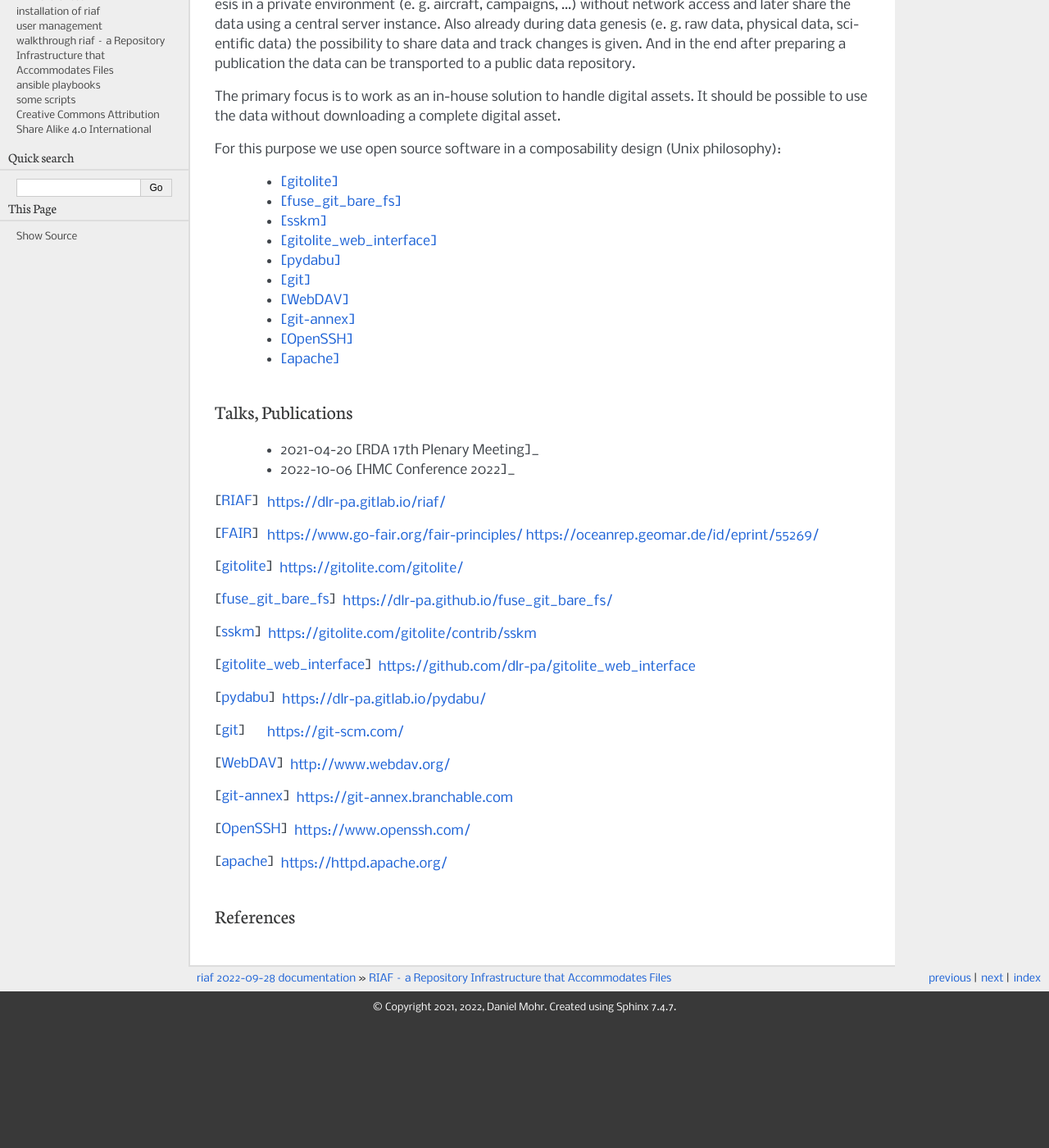
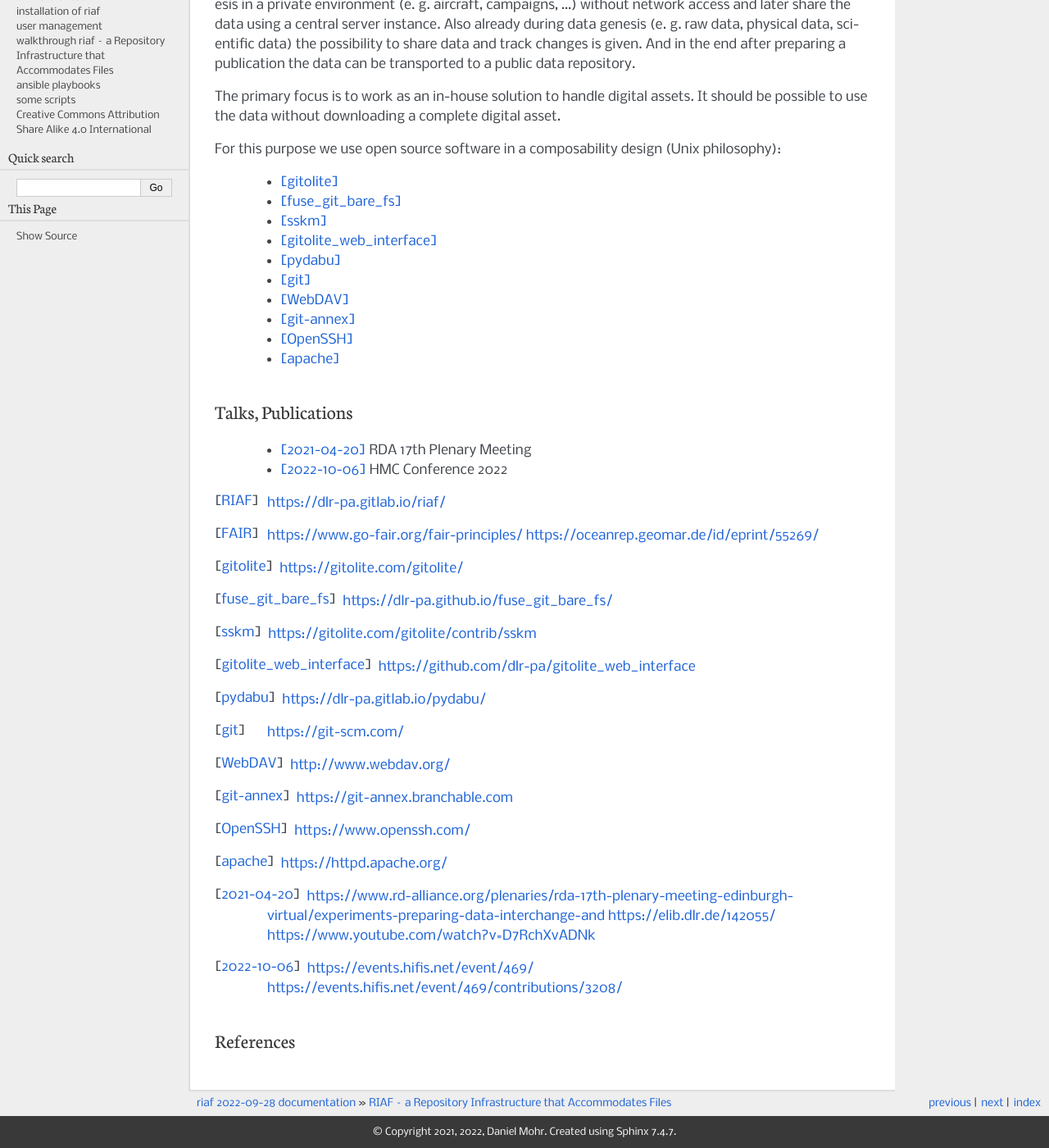
Before and after one commit to dlr-pa/riaf, a Sphinx documentation site: the page built from source/preamble.rst, in a window 1280 px wide and 1400 px high, scrolled down 388 px. Shown: the whole window at 82% size. Built offline with Sphinx 7.4.7, drawn with Linux system fonts in a browser that asks for light colours; before the commit the page ends 1636 px from its top, so only the background shows below that.

Commit message:
updated source/preamble.rst

```diff
--- a/source/preamble.rst
+++ b/source/preamble.rst
@@ -47,8 +47,8 @@ For this purpose we use open source software in a composability design
 Talks, Publications
 ___________________
 
-  * 2021-04-20 [RDA 17th Plenary Meeting]_
-  * 2022-10-06 [HMC Conference 2022]_
+  * [2021-04-20]_ RDA 17th Plenary Meeting
+  * [2022-10-06]_ HMC Conference 2022
 
 .. only:: html
 
@@ -67,5 +67,5 @@ ___________________
 .. [git-annex] https://git-annex.branchable.com
 .. [OpenSSH] https://www.openssh.com/
 .. [apache] https://httpd.apache.org/
-.. [RDA 17th Plenary Meeting] https://www.rd-alliance.org/plenaries/rda-17th-plenary-meeting-edinburgh-virtual/experiments-preparing-data-interchange-and https://elib.dlr.de/142055/ https://www.youtube.com/watch?v=D7RchXvADNk
-.. [HMC Conference 2022] https://events.hifis.net/event/469/ https://events.hifis.net/event/469/contributions/3208/
+.. [2021-04-20] https://www.rd-alliance.org/plenaries/rda-17th-plenary-meeting-edinburgh-virtual/experiments-preparing-data-interchange-and https://elib.dlr.de/142055/ https://www.youtube.com/watch?v=D7RchXvADNk
+.. [2022-10-06] https://events.hifis.net/event/469/ https://events.hifis.net/event/469/contributions/3208/
```
